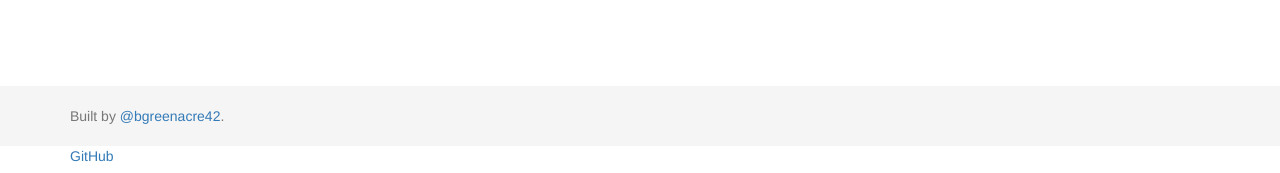
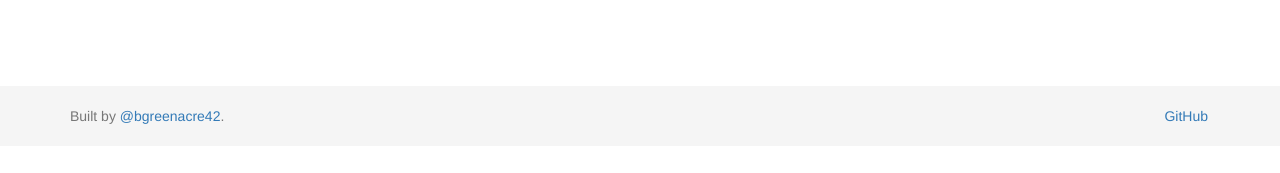
Before and after one commit to bgreenacre/bgreenacre.github.io, a Jekyll site: the page built from index.html, in a window 1280 px wide and 900 px high, scrolled down 30 px. Shown: the part 724-897 px from the top of the window. Built offline with Jekyll 4.4.1, drawn with Linux system fonts in a browser that asks for light colours; nearby versions of some CDN libraries; Markdown is read by kramdown in place of the engine named in the settings; a style sheet for code colours, icons or effects is not loaded; after the commit the page ends 900 px from its top, so only the background shows below that.

Commit message:
Fixing footer-links css and adding pull-right and pull-left to footer content.

```diff
--- a/_includes/footer/index.html
+++ b/_includes/footer/index.html
@@ -1,8 +1,8 @@
 <footer id="footer">
     <div class="container">
-        <p class="text-muted credit">Built by <a href="https://twitter.com/bgreenacre42">@bgreenacre42</a>.</p>
-        <ul class="list-unstyled footer-links">
-            <li><a target="_blank" href="https://github.com/bgreenacre">GitHub</a></li>
+        <p class="text-muted credit pull-left">Built by <a href="https://twitter.com/bgreenacre42">@bgreenacre42</a>.</p>
+        <ul class="list-unstyled footer-links pull-right">
+            <li><a target="_blank" href="https://github.com/bgreenacre"><i class="icon-github"></i> GitHub</a></li>
         </ul>
     </div>
 </footer>
--- a/assets/css/main.css
+++ b/assets/css/main.css
@@ -29,7 +29,8 @@ body {
   padding-top: 60px;
   padding-bottom: 60px;
 }
-.container .credit {
+.container .credit,
+.container .footer-links {
   margin: 20px 0;
 }
 
@@ -42,9 +43,6 @@ code {
   font-size: 80%;
 }
 
-.footer-links {
-    margin: 10px 0px;
-}
 .footer-links li {
   display: inline;
   padding: 0 2px;
```
